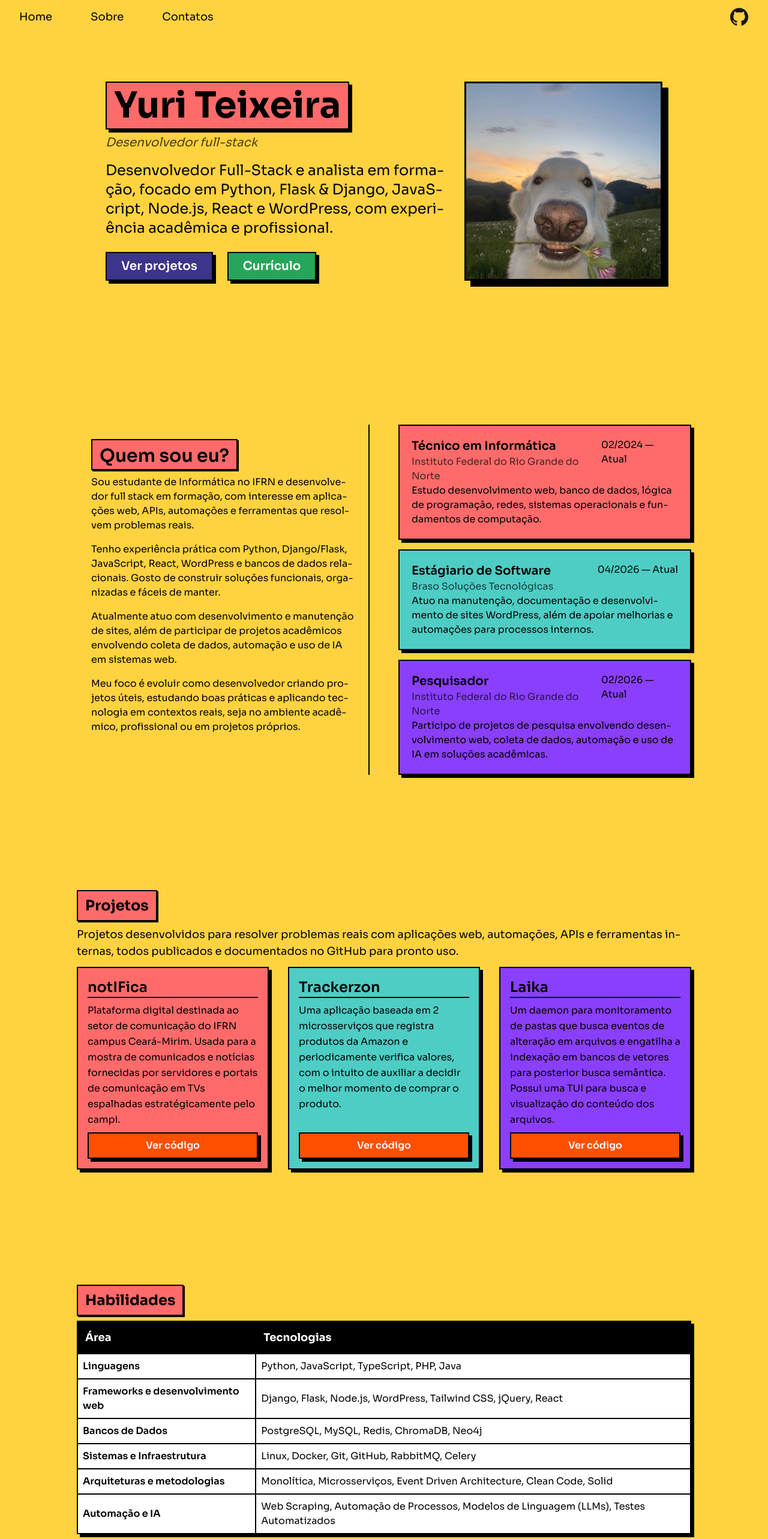
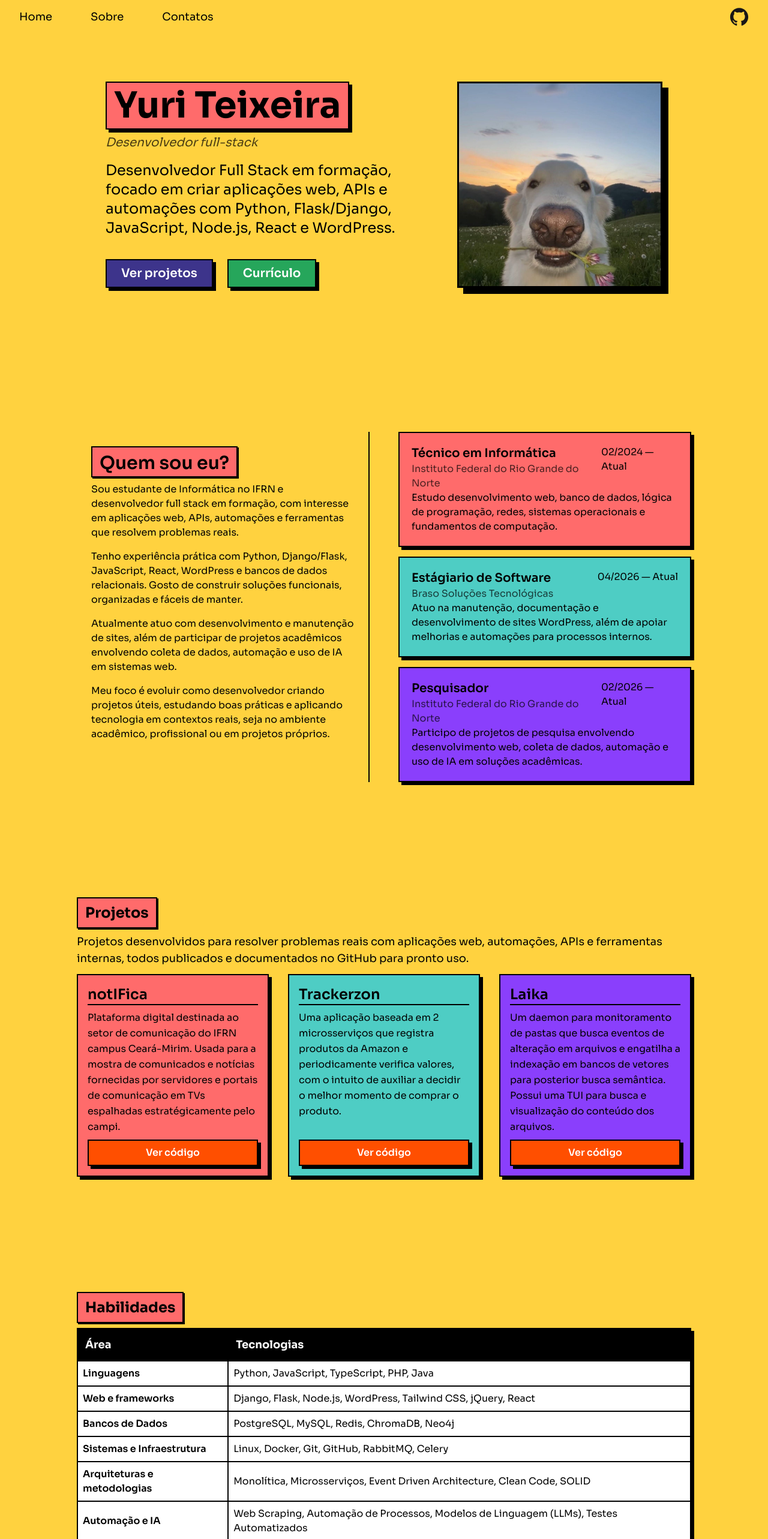
Before and after one commit to yuriteixeirac/portfolio, a React (Vite) app: page / in a window 1280 px wide. Shown: the top 2566 px of the page at 60% size. Built offline with nearby package versions, Linux system fonts and the light colour scheme.

Commit message:
fix content

```diff
--- a/data/skills.js
+++ b/data/skills.js
@@ -4,7 +4,7 @@ export const skills = [
     tecnologias: ["Python", "JavaScript", "TypeScript", "PHP", "Java"],
   },
   {
-    area: "Frameworks e desenvolvimento web",
+    area: "Web e frameworks",
     tecnologias: [
       "Django",
       "Flask",
@@ -30,7 +30,7 @@ export const skills = [
       "Microsserviços",
       "Event Driven Architecture",
       "Clean Code",
-      "Solid",
+      "SOLID",
     ],
   },
   {
--- a/src/components/Hero.tsx
+++ b/src/components/Hero.tsx
@@ -16,9 +16,9 @@ export default function Hero() {
             <i className="opacity-70 block">Desenvolvedor full-stack</i>
           </div>
           <p className="text-2xl">
-            Desenvolvedor Full-Stack e analista em formação, focado em Python,
-            Flask & Django, JavaScript, Node.js, React e WordPress, com
-            experiência acadêmica e profissional.
+            Desenvolvedor Full Stack em formação, focado em criar aplicações
+            web, APIs e automações com Python, Flask/Django, JavaScript,
+            Node.js, React e WordPress.
           </p>
         </div>
 
--- a/src/index.css
+++ b/src/index.css
@@ -21,3 +21,9 @@ body {
     color: #000;
     hyphens: auto;
 }
+
+p {
+    hyphens: none;
+    word-break: normal;
+    overflow-wrap: normal;
+}
```
